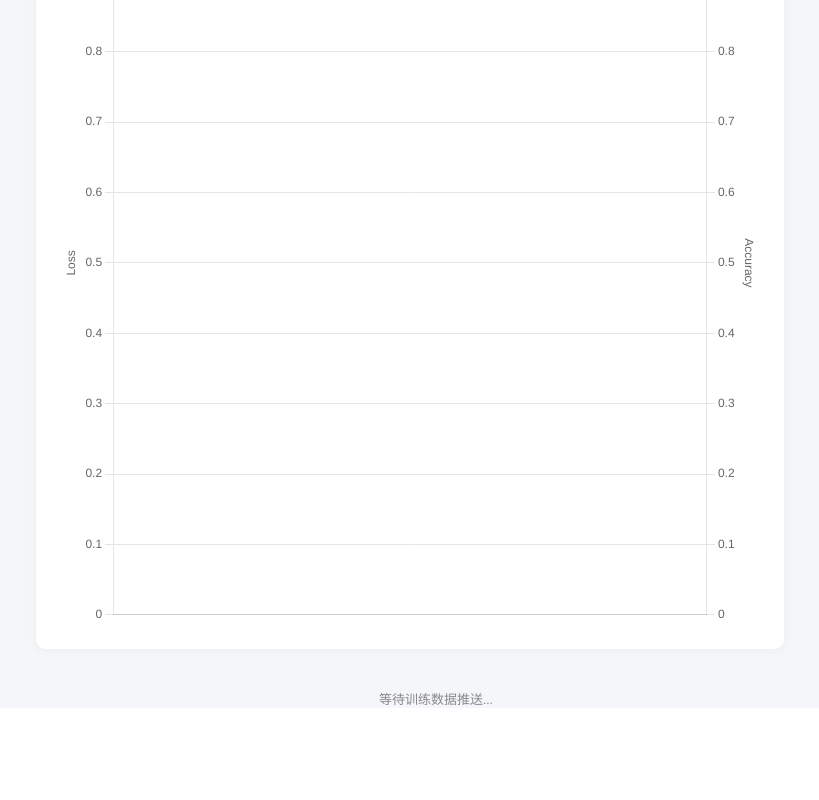
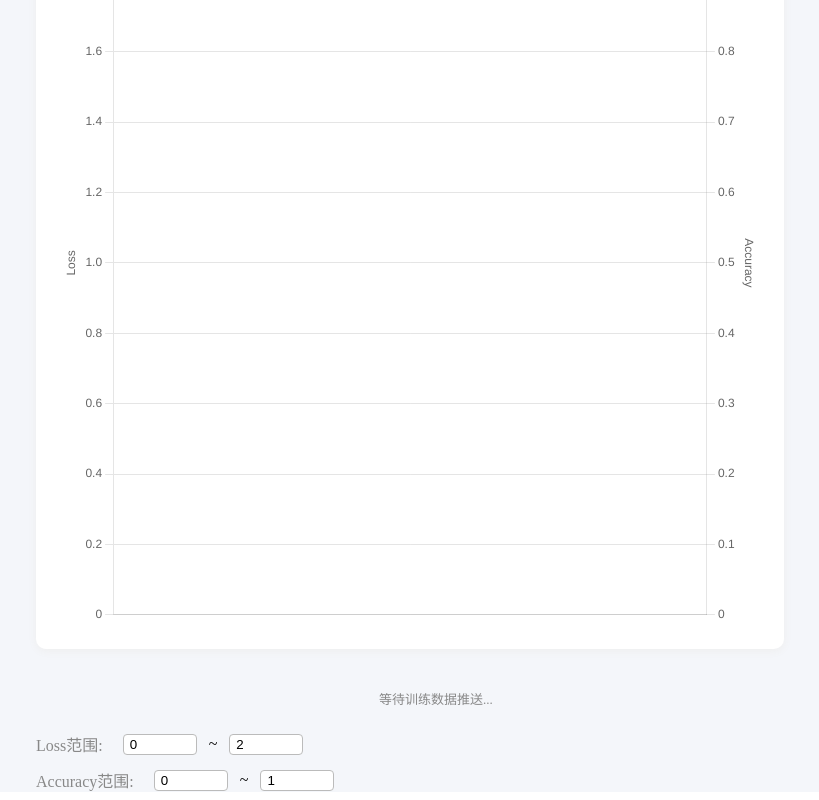
Before and after one commit to carottX/AIMonitor, a React (Create React App) app in the folder frontend/: page / in a window 1280 px wide. Shown: the part 508-1308 px from the top of the page, without its empty margins (212-1031 px from the left). Before the commit the page ends 1224 px from the top, so only its background shows below. Built offline with nearby package versions, Linux system fonts and the light colour scheme; no server answers.

Commit message:
Logic Update

```diff
--- a/frontend/src/App.js
+++ b/frontend/src/App.js
@@ -1,5 +1,11 @@
 import React, { useState, useEffect, useRef } from 'react';
 import Chart from 'chart.js/auto';
+
+// 可自定义y轴范围
+const LOSS_MIN = 0;
+const LOSS_MAX = 2; // 你可以根据实际情况调整
+const ACC_MIN = 0;
+const ACC_MAX = 1;
 
 function App() {
   const [trainingId, setTrainingId] = useState('');
@@ -11,6 +17,12 @@ function App() {
   const chartRef = useRef(null);
   const chartInstance = useRef(null);
   const wsRef = useRef(null);
+
+  // 阈值状态
+  const [lossMin, setLossMin] = useState(0);
+  const [lossMax, setLossMax] = useState(2);
+  const [accMin, setAccMin] = useState(0);
+  const [accMax, setAccMax] = useState(1);
 
   // 获取所有训练ID（仅首次加载时获取）
   useEffect(() => {
@@ -50,11 +62,7 @@ function App() {
       if (event.data === 'ping') return;
       const data = JSON.parse(event.data);
       setMetrics(data);
-      setHistory(h => {
-        // 只保留最近10条
-        const newHist = [...h, data].slice(-10);
-        return newHist;
-      });
+      setHistory(h => [...h, data]); // 不再slice(-10)，保留全部
     };
     return () => {
       ws.close();
@@ -76,6 +84,7 @@ function App() {
               data: [],
               borderColor: 'red',
               fill: false,
+              yAxisID: 'y',
             },
             {
               label: 'Accuracy',
@@ -90,13 +99,30 @@ function App() {
           responsive: true,
           plugins: { legend: { display: true } },
           scales: {
-            y: { type: 'linear', position: 'left', title: { display: true, text: 'Loss' } },
-            y2: { type: 'linear', position: 'right', title: { display: true, text: 'Accuracy' }, grid: { drawOnChartArea: false } },
+            y: {
+              type: 'linear', position: 'left', title: { display: true, text: 'Loss' },
+              min: lossMin, max: lossMax
+            },
+            y2: {
+              type: 'linear', position: 'right', title: { display: true, text: 'Accuracy' },
+              grid: { drawOnChartArea: false },
+              min: accMin, max: accMax
+            },
           },
         },
       });
     }
   }, []);
+
+  // 动态更新y轴阈值
+  useEffect(() => {
+    if (!chartInstance.current) return;
+    chartInstance.current.options.scales.y.min = lossMin;
+    chartInstance.current.options.scales.y.max = lossMax;
+    chartInstance.current.options.scales.y2.min = accMin;
+    chartInstance.current.options.scales.y2.max = accMax;
+    chartInstance.current.update();
+  }, [lossMin, lossMax, accMin, accMax]);
 
   // 更新Chart数据
   useEffect(() => {
@@ -152,11 +178,26 @@ function App() {
           </div>}
         </div>
         <div style={cardStyle}>
-          <strong style={{ fontSize: 18, color: '#2b4a6f' }}>Loss/Accuracy 曲线（最近10条）</strong>
+          <strong style={{ fontSize: 18, color: '#2b4a6f' }}>Loss/Accuracy 曲线（所有历史数据）</strong>
           <canvas ref={chartRef} height={320}></canvas>
         </div>
         <div style={{ marginTop: 16, color: '#888', fontSize: 13, textAlign: 'center' }}>
           {history.length === 0 ? '等待训练数据推送...' : `已接收 ${history.length} 条数据`}
+        </div>
+        {/* 阈值设置区域 */}
+        <div style={{ marginTop: 24, display: 'flex', flexDirection: 'column', gap: 12 }}>
+          <div style={{ display: 'flex', alignItems: 'center', gap: 12 }}>
+            <span style={labelStyle}>Loss范围:</span>
+            <input type="number" value={lossMin} onChange={e => setLossMin(Number(e.target.value))} style={{ width: 60, borderRadius: 4, border: '1px solid #bbb', padding: '2px 6px' }} />
+            <span>~</span>
+            <input type="number" value={lossMax} onChange={e => setLossMax(Number(e.target.value))} style={{ width: 60, borderRadius: 4, border: '1px solid #bbb', padding: '2px 6px' }} />
+          </div>
+          <div style={{ display: 'flex', alignItems: 'center', gap: 12 }}>
+            <span style={{ ...labelStyle, marginLeft: 0 }}>Accuracy范围:</span>
+            <input type="number" value={accMin} onChange={e => setAccMin(Number(e.target.value))} style={{ width: 60, borderRadius: 4, border: '1px solid #bbb', padding: '2px 6px' }} />
+            <span>~</span>
+            <input type="number" value={accMax} onChange={e => setAccMax(Number(e.target.value))} style={{ width: 60, borderRadius: 4, border: '1px solid #bbb', padding: '2px 6px' }} />
+          </div>
         </div>
       </div>
     </div>
```
